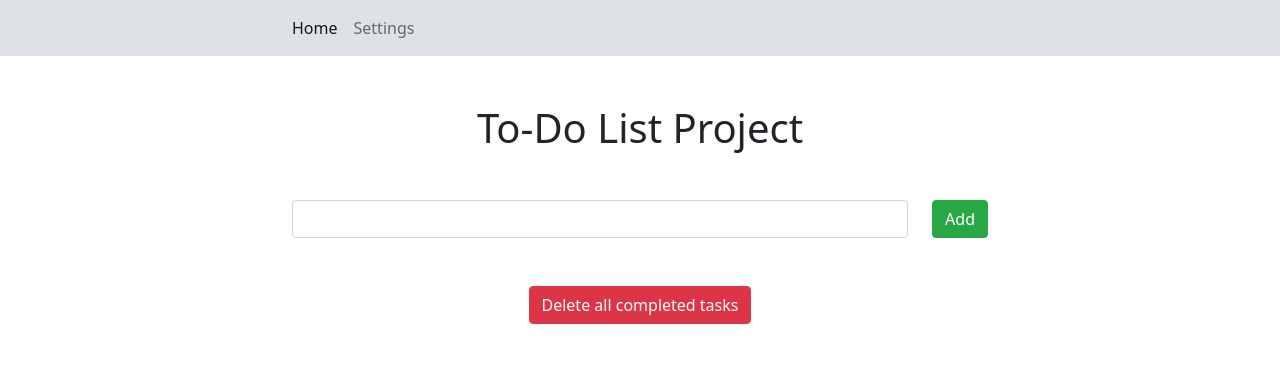
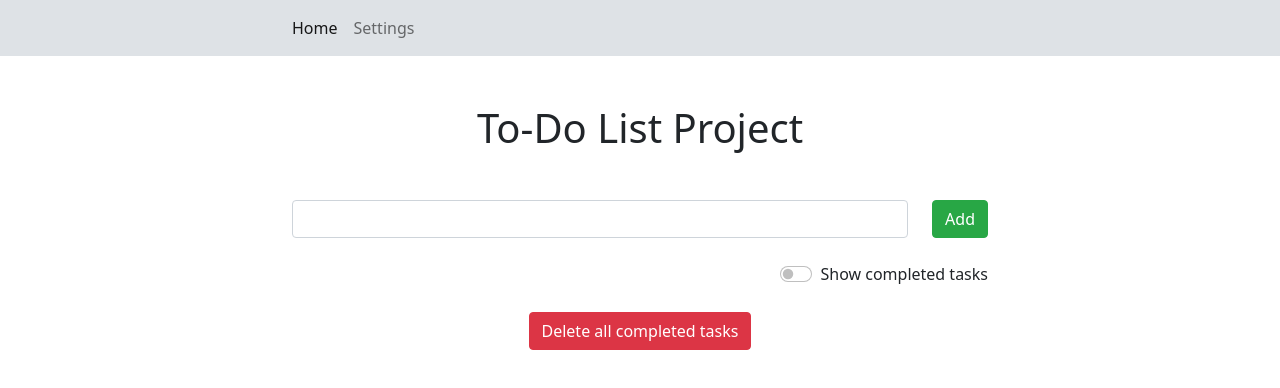
Before and after one commit to PacktPublishing/Architecting-Enterprise-React-Applications-with-Hooks, a Next.js app: page / in a window 1280 px wide. Shown: the top 388 px of the page. Built offline with nearby package versions, Linux system fonts and the light colour scheme.

Commit message:
Add "Show completed tasks" toggle

```diff
--- /dev/null
+++ b/components/ShowCompletedTasksSwitch.jsx
@@ -0,0 +1,19 @@
+import React, { useContext } from "react";
+import { Form } from "react-bootstrap";
+import { LocalizationContext } from "../contexts/localization";
+
+export default function ShowCompletedTasksSwitch({ value, toggle, ...props }) {
+  const localizedStrings = useContext(LocalizationContext);
+
+  return (
+    <div style={{ display: "flex", justifyContent: "end" }} {...props}>
+      <Form.Check
+        type="switch"
+        id="show-completed-tasks"
+        label={localizedStrings.showCompletedTasks}
+        checked={value}
+        onChange={toggle}
+      />
+    </div>
+  );
+}
--- a/localization.json
+++ b/localization.json
@@ -13,7 +13,8 @@
       "tlh": "Klingon"
     },
     "projectTitle": "To-Do List Project",
-    "settings": "Settings"
+    "settings": "Settings",
+    "showCompletedTasks": "Show completed tasks"
   },
   "tlh": {
     "add": "boq",
@@ -29,6 +30,7 @@
       "tlh": "tlhIngan"
     },
     "projectTitle": "DaytuqQo'qoq",
-    "settings": "'aw'"
+    "settings": "'aw'",
+    "showCompletedTasks": "yIjatlhqa', qoHlu'DI'"
   }
 }
--- a/pages/index.jsx
+++ b/pages/index.jsx
@@ -1,6 +1,7 @@
 import React, { useContext, useEffect, useState } from "react";
 import { subscribeToTaskList } from "../models/database";
 import { LocalizationContext } from "../contexts/localization";
+import ShowCompletedTasksSwitch from "../components/ShowCompletedTasksSwitch";
 import TodoInput from "../components/TodoInput";
 import TodoList from "../components/TodoList";
 import DeleteAllCompletedButton from "../components/DeleteAllCompletedButton";
@@ -25,18 +26,32 @@ export default function Home() {
     };
   }, []);
 
-  const incompleteTaskCount = tasks.filter((task) => !task.completed).length;
+  const incompleteTasks = tasks.filter((task) => !task.completed);
+
   useEffect(() => {
-    document.title = `(${incompleteTaskCount}) ${localizedStrings.projectTitle}`;
-  }, [incompleteTaskCount, localizedStrings.projectTitle]);
+    document.title = `(${incompleteTasks.length}) ${localizedStrings.projectTitle}`;
+  }, [incompleteTasks, localizedStrings.projectTitle]);
+
+  const [showCompleted, setShowCompleted] = useState(false);
 
   return (
     dbConnected && (
       <>
         <h1 className="mb-5 text-center">{localizedStrings.projectTitle}</h1>
 
-        <TodoInput incompleteTaskCount={incompleteTaskCount} className="mb-5" />
-        <TodoList tasks={tasks} className="mb-4" />
+        <TodoInput
+          incompleteTaskCount={incompleteTasks.length}
+          className="mb-4"
+        />
+        <ShowCompletedTasksSwitch
+          value={showCompleted}
+          toggle={() => setShowCompleted((prev) => !prev)}
+          className="mb-2"
+        />
+        <TodoList
+          tasks={showCompleted ? tasks : incompleteTasks}
+          className="mb-4"
+        />
         <DeleteAllCompletedButton className="d-block mx-auto" />
       </>
     )
```
